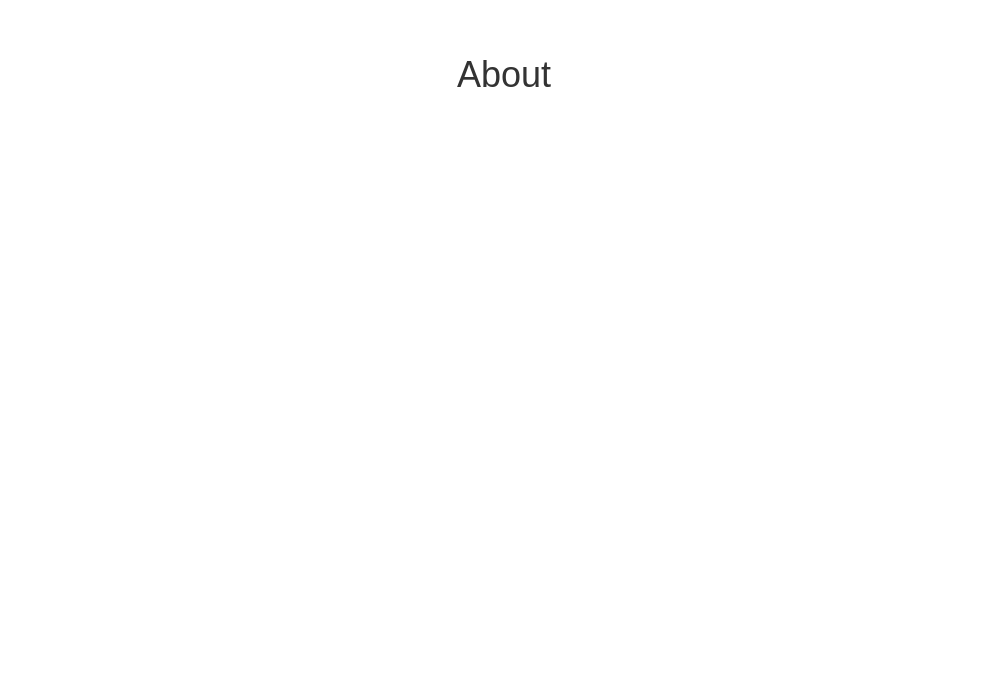
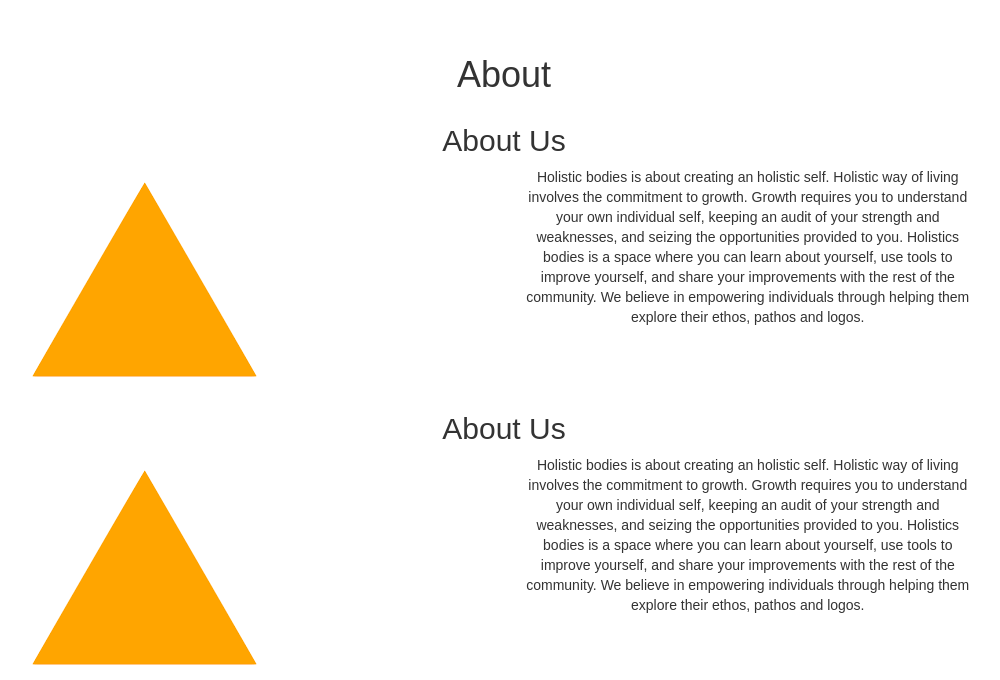
Before and after one commit to akashraic/Personal-Trainer-Website, a React (Create React App) app: page / in a window 1280 px wide. Shown: the part 945-1625 px from the top of the page, without its empty margins (136-1136 px from the left). Before the commit the page ends 1049 px from the top, so only its background shows below. Built offline with nearby package versions, Linux system fonts and the light colour scheme.

Commit message:
added Hussain picture

```diff
--- a/src/Components/About.css
+++ b/src/Components/About.css
@@ -0,0 +1,9 @@
+h1, h2
+{
+    text-align: center;
+}
+
+p
+{
+    font-size: 14px;
+}
--- a/src/Components/About.jsx
+++ b/src/Components/About.jsx
@@ -9,9 +9,32 @@ class About extends Component {
                 <Grid>
                     <h1>About</h1>
                     <Row className="about-us">
-                        <Col>
-
+                        <h2>About Us</h2>
+                        <Col xs={1} />
+                        <Col xs={5} className="triangle-wrapper">
+                            <Image src="assests/Triangle.png" responsive className="triangle"/>
                         </Col>
+                        <Col xs={5} className="About-us-wrapper">
+                            <p>Holistic bodies is about creating an holistic self. Holistic way of living involves the commitment to growth. Growth requires you to understand your own individual self, keeping an audit of your strength and weaknesses, and seizing the opportunities provided to you.
+                                Holistics bodies is a space where you can learn about yourself, use tools to improve yourself, and share your improvements with the rest of the community.
+                                We believe in empowering individuals through helping them explore their ethos, pathos and logos.
+                            </p>
+                        </Col>
+                        <Col xs={1} />
+                    </Row>
+                    <Row className="about-me">
+                        <h2>About Us</h2>
+                        <Col xs={1} />
+                        <Col xs={5} className="triangle-wrapper">
+                            <Image src="assests/Triangle.png" responsive className="triangle"/>
+                        </Col>
+                        <Col xs={5} className="About-us-wrapper">
+                            <p>Holistic bodies is about creating an holistic self. Holistic way of living involves the commitment to growth. Growth requires you to understand your own individual self, keeping an audit of your strength and weaknesses, and seizing the opportunities provided to you.
+                                Holistics bodies is a space where you can learn about yourself, use tools to improve yourself, and share your improvements with the rest of the community.
+                                We believe in empowering individuals through helping them explore their ethos, pathos and logos.
+                            </p>
+                        </Col>
+                        <Col xs={1} />
                     </Row>
                 </Grid>
             </div>
```
Also changed, not shown: 1 other file (tests, documents, lock files or other folders).
